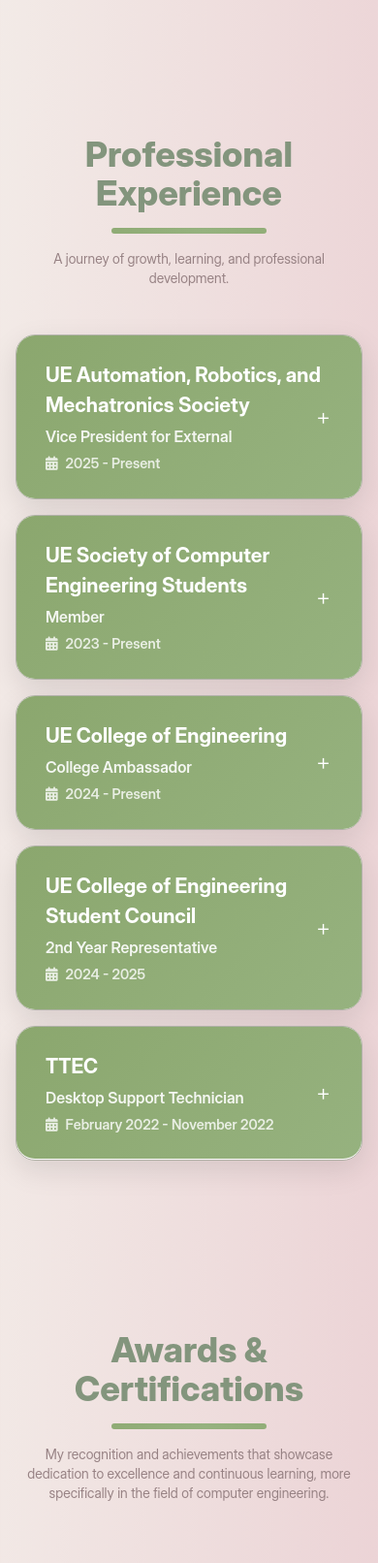
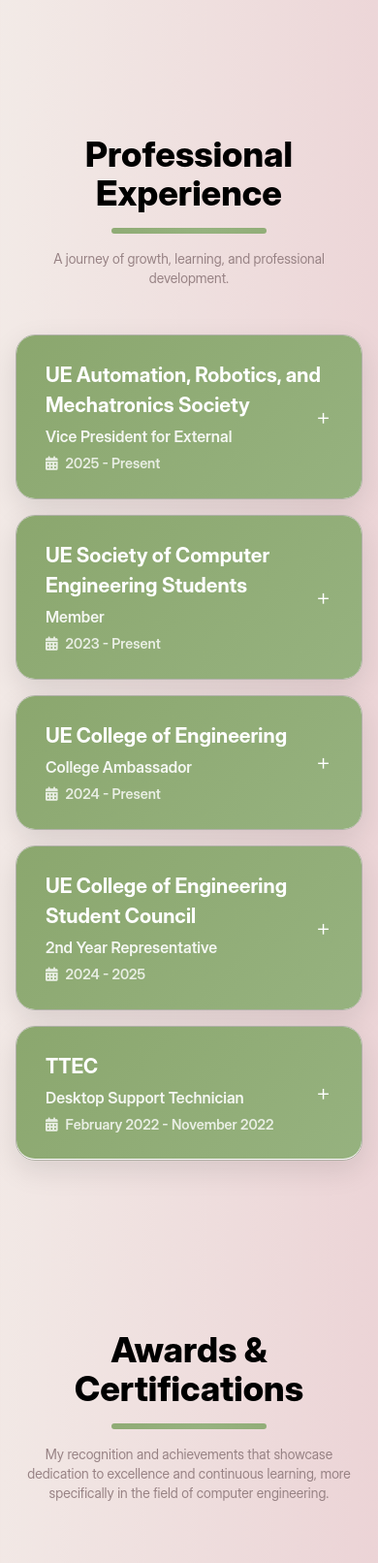
Before and after one commit to mdeirra/tayhopon-ncp3106-v2, a plain HTML site: page index.html in a window 390 px wide. Shown: the part 8120-9732 px from the top of the page at 97% size. Drawn offline with nearby package versions, Linux system fonts and the light colour scheme; files whose address does not match are found by name; a web font is replaced by a local one.

Commit message:
Fixed some errors under Experience Section

```diff
--- a/index.html
+++ b/index.html
@@ -761,7 +761,7 @@
 
 <!--Experience Section -->
     <section id="experience" class="py-20 px-4 sm:px-6 lg:px-8 max-w-7xl mx-auto fade-in-section">
-        <h2 class="text-4xl md:text-5xl font-extrabold text-center mb-4" style="color: var(--text-primary);">Professional Experience</h2>
+        <h2 class="text-4xl md:text-5xl font-extrabold text-center mb-4" style="color: black">Professional Experience</h2>
         <div class="edu-accent mb-4"></div>
         <p class="text-center max-w-2xl mx-auto mb-12 text-sm md:text-base" style="color: var(--text-secondary);">
             A journey of growth, learning, and professional development.
@@ -898,7 +898,7 @@
                         </p>
                         <div class="achievements-section" style="margin-bottom: 25px;">
                             <h5 class="achievements-title" style="font-weight: 600; color: var(--text-primary); margin-bottom: 12px; font-size: 0.9rem; text-transform: uppercase; letter-spacing: 0.5px;">Key Roles</h5>
-                            <div class="achievement
+                            <div class="achievement-item" style="display: flex; align-items: flex-start; margin-bottom: 10px; color: var(--text-secondary); font-size: 0.9rem;">
                                 <i class="fas fa-check-circle" style="color: var(--primary-bg); margin-right: 12px; margin-top: 2px; font-size: 0.8rem;"></i>
                                 <span>2nd Year Representative (2024 - 2025)</span>
                             </div>
@@ -961,7 +961,7 @@
     <!-- Awards Section -->
     <section id="awards" class="py-20 px-4 sm:px-6 lg:px-8 max-w-7xl mx-auto fade-in-section">
         <div class="text-center mb-16">
-            <h2 class="text-4xl md:text-5xl font-extrabold mb-4" style="color: var(--text-primary);">
+            <h2 class="text-4xl md:text-5xl font-extrabold mb-4" style="color: black">
                 Awards & Certifications
             </h2>
             <div class="edu-accent mb-4"></div>
```
